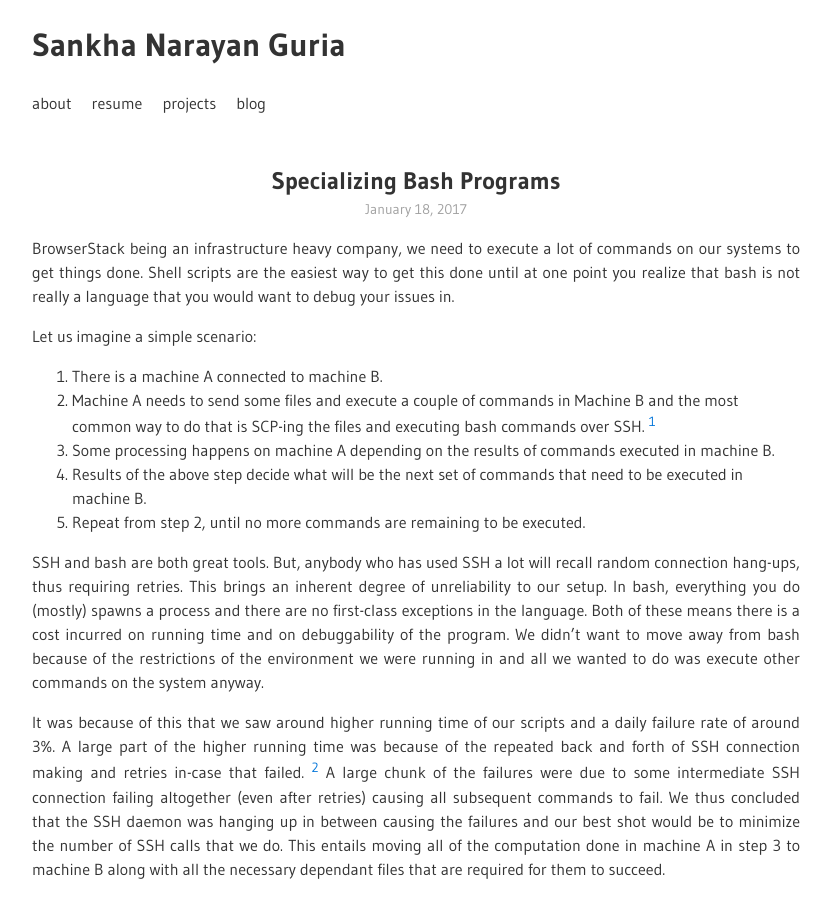
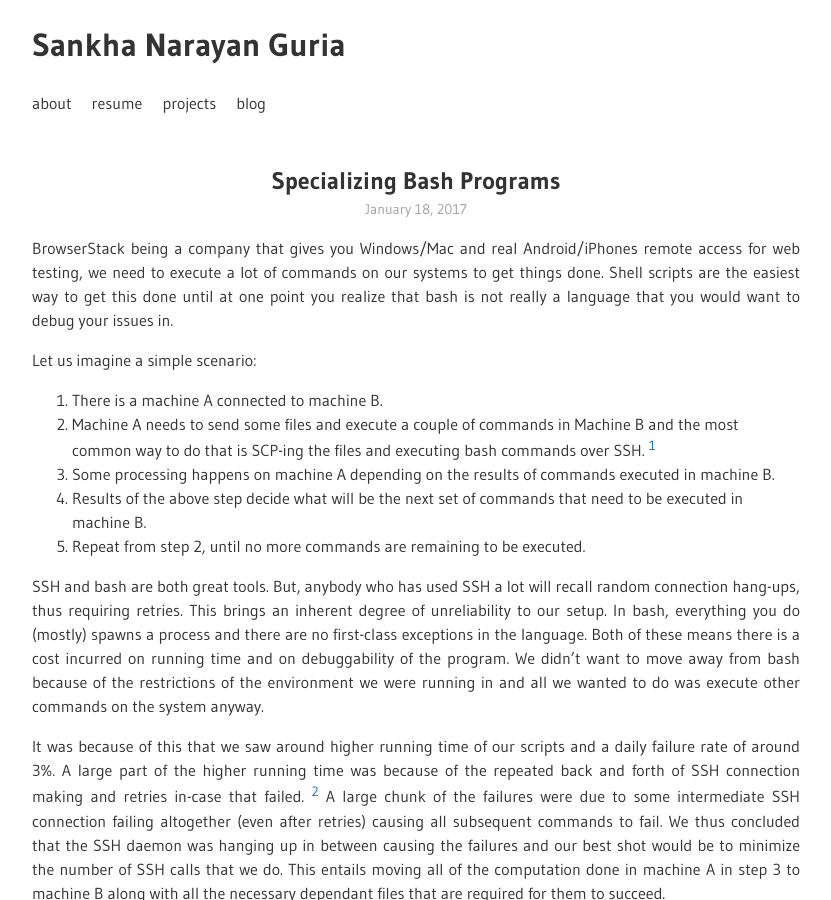
Before and after one commit to ngsankha/ngsankha.github.io, a Jekyll site: the page built from _posts/2017-01-18-specializing-bash-programs.md, in a window 1280 px wide and 900 px high. Shown: the whole window, without its empty margins (224-1055 px from the left). Built offline with Jekyll 4.4.1, drawn with Linux system fonts in a browser that asks for light colours; comment, search, counter and statistics services are not loaded.

Commit message:
better description

```diff
--- a/_posts/2017-01-18-specializing-bash-programs.md
+++ b/_posts/2017-01-18-specializing-bash-programs.md
@@ -3,7 +3,7 @@ layout: post
 title: Specializing Bash Programs
 ---
 
-BrowserStack being an infrastructure heavy company, we need to execute a lot of commands on our systems to get things done. Shell scripts are the easiest way to get this done until at one point you realize that bash is not really a language that you would want to debug your issues in.
+BrowserStack being a company that gives you Windows/Mac and real Android/iPhones remote access for web testing, we need to execute a lot of commands on our systems to get things done. Shell scripts are the easiest way to get this done until at one point you realize that bash is not really a language that you would want to debug your issues in.
 
 Let us imagine a simple scenario:
 
```
